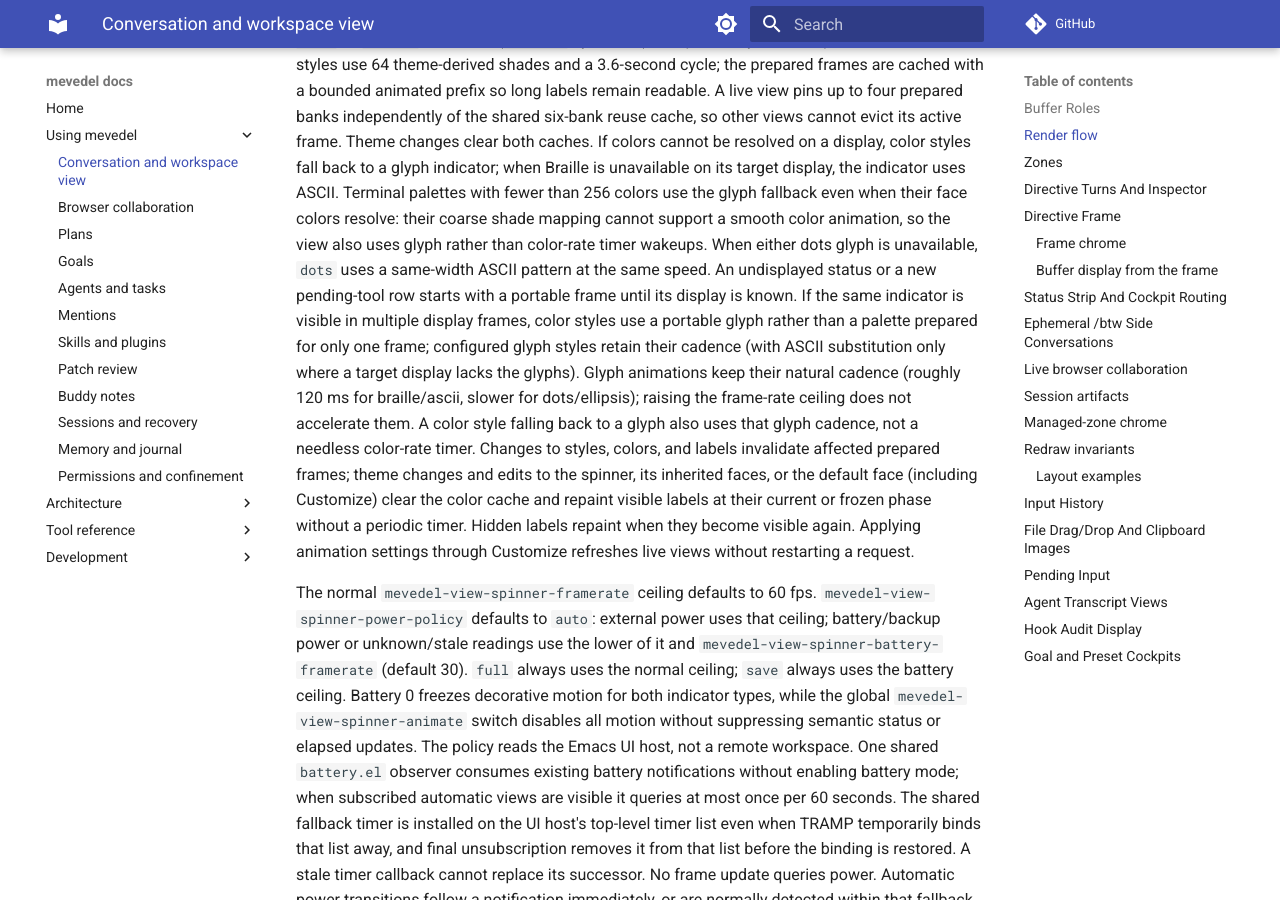
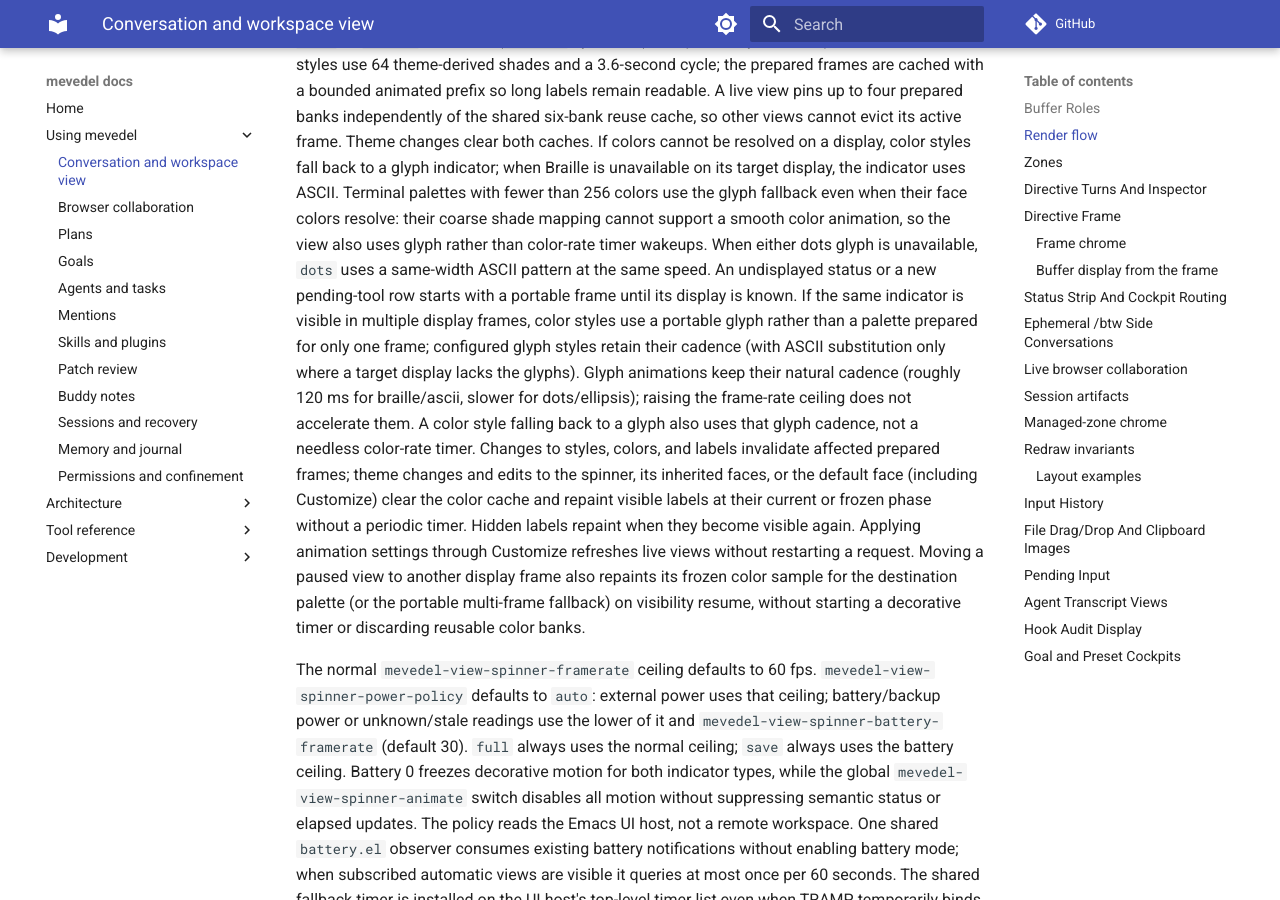
Before and after one commit to FrauH0lle/mevedel, an MkDocs documentation site: the page built from docs/view.md, in a window 1280 px wide and 900 px high, scrolled down 7401 px. Built offline with MkDocs 1.6.1 and Material for MkDocs 9.7.7, drawn with Linux system fonts in a browser that asks for light colours; comment, search, counter and statistics services are not loaded.

Commit message:
Repaint frozen progress colors after display-frame changes

```diff
--- a/docs/view.md
+++ b/docs/view.md
@@ -367,7 +367,10 @@ theme changes and edits to the spinner, its inherited faces, or the default
 face (including Customize) clear the color cache and repaint visible labels
 at their current or frozen phase without a periodic timer. Hidden labels
 repaint when they become visible again. Applying animation settings through
-Customize refreshes live views without restarting a request.
+Customize refreshes live views without restarting a request. Moving a paused
+view to another display frame also repaints its frozen color sample for the
+destination palette (or the portable multi-frame fallback) on visibility
+resume, without starting a decorative timer or discarding reusable color banks.
 
 The normal `mevedel-view-spinner-framerate` ceiling defaults to 60 fps.
 `mevedel-view-spinner-power-policy` defaults to `auto`: external power uses
```
Also changed, not shown: docs/adr/0119-keep-views-reconstructable-and-rendering-bounded.md (+4 -1 lines), 2 other files.
